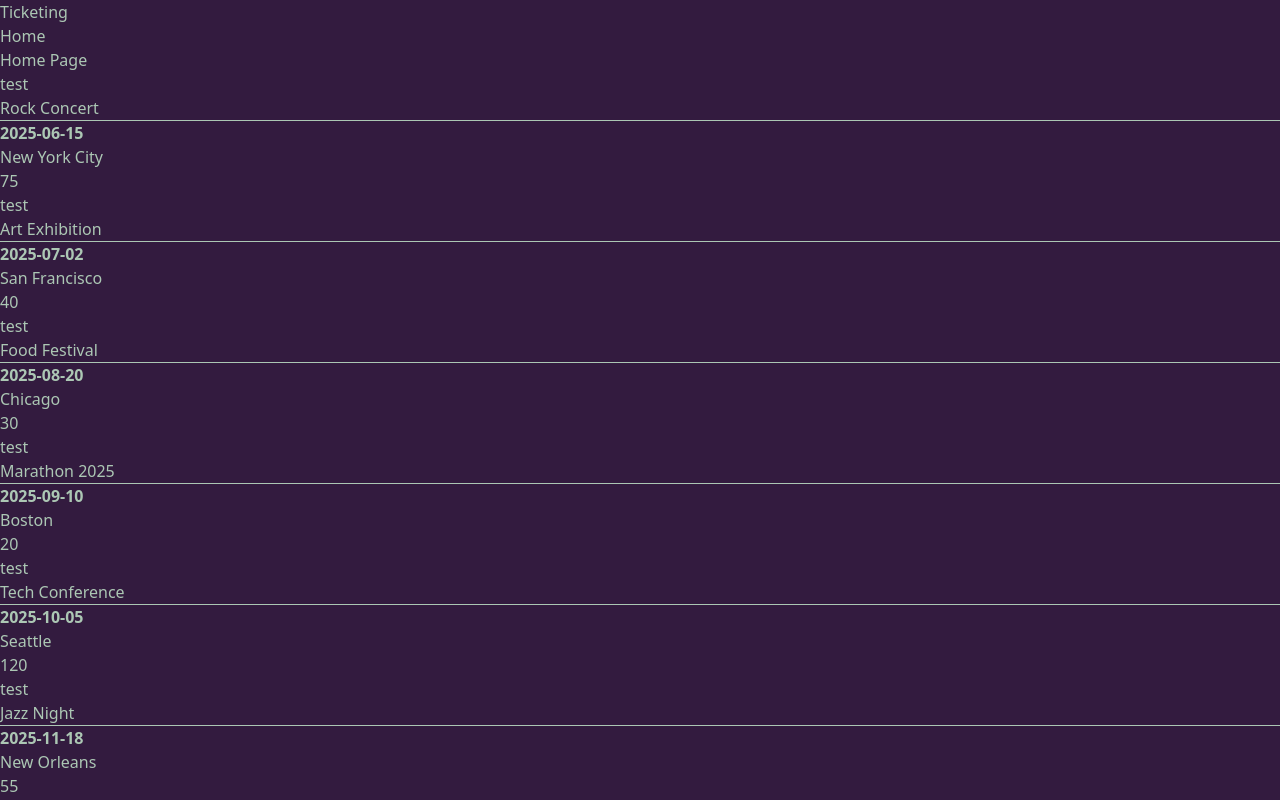
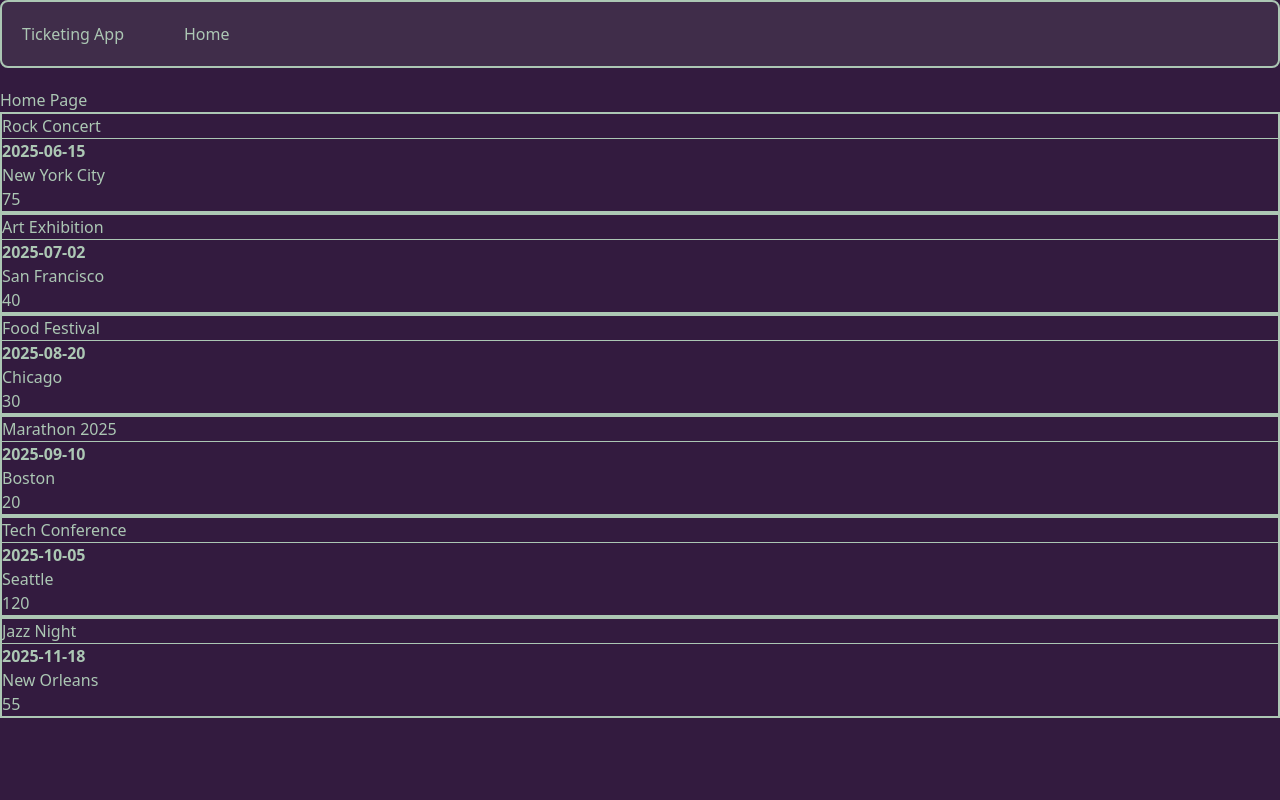
Before and after one commit to daniel-s-fhsu/FrontendDev_Final, a React (Vite) app: page / in a window 1280 px wide. Built offline with nearby package versions, Linux system fonts and the light colour scheme.

Commit message:
Events loading dynamically, passing ID thru route

```diff
--- a/src/App.jsx
+++ b/src/App.jsx
@@ -2,6 +2,7 @@ import { BrowserRouter, Routes, Route } from 'react-router-dom';
 import './App.css'
 import Home from './pages/Home'
 import Header from './pages/Header';
+import EventDetails from './pages/EventDetails';
 
 function App() {
 
@@ -12,6 +13,7 @@ function App() {
         <main className="content">
           <Routes>
             <Route path="/" element={<Home />} />
+            <Route path="/event/:id" element={<EventDetails />} />
           </Routes>
         </main>
       </BrowserRouter>
--- a/src/components/EventCard.jsx
+++ b/src/components/EventCard.jsx
@@ -1,9 +1,11 @@
+
+import { Link } from 'react-router-dom';
 
 function EventCard({ event }) {
+
     return(
-        <div className="eventCard">
-            <p>test</p>
-            <h1>{event.title}</h1>
+        <div className="eventCard border-2">
+            <h1><Link to={`/event/${event.id}`}>{event.title}</Link></h1>
             <hr />
             <strong>{event.date}</strong>
             <p>{event.location}</p>
--- /dev/null
+++ b/src/data/EventLoader.jsx
@@ -0,0 +1,12 @@
+import events from './data';
+
+// Event loader interfaces to the static data currently
+// It should be easy to change to a database
+
+export const GetAllEvents = () => {
+    return events;
+};
+
+export const GetEvent = ( id ) => {
+    return events.find( event => event.id == id );
+};
--- /dev/null
+++ b/src/pages/EventDetails.jsx
@@ -0,0 +1,14 @@
+import { useParams } from "react-router-dom";
+import { GetEvent } from "../data/EventLoader";
+
+function EventDetails() {
+    let { id } = useParams();
+    const selectedEvent = GetEvent(id);
+    return(
+        <div>
+            <p>{selectedEvent.title}</p>
+        </div>
+    );
+}
+
+export default EventDetails;
--- a/src/pages/Header.jsx
+++ b/src/pages/Header.jsx
@@ -4,11 +4,13 @@ function Header() {
     const navigate = useNavigate();
 
     return (
-        <div className="header">
-            <h1>Ticketing</h1>
-            <nav>
+        <div className="header bg-[#402d4a] border-2 border-[#ACC7B4] rounded-lg p-5 mb-5">
+            <span >
+            <h1 className="inline">Ticketing App</h1>
+            <nav className="inline pl-15">
                 <Link to="/">Home</Link>
             </nav>
+            </span>
         </div>
     );
 }
--- a/src/pages/Home.jsx
+++ b/src/pages/Home.jsx
@@ -1,8 +1,8 @@
-import events from "../data/data";
+import { GetAllEvents } from "../data/EventLoader";
 import EventCard from "../components/EventCard";
 
 function Home() {
-
+    const events = GetAllEvents();
 
     return (
         <div>
```
